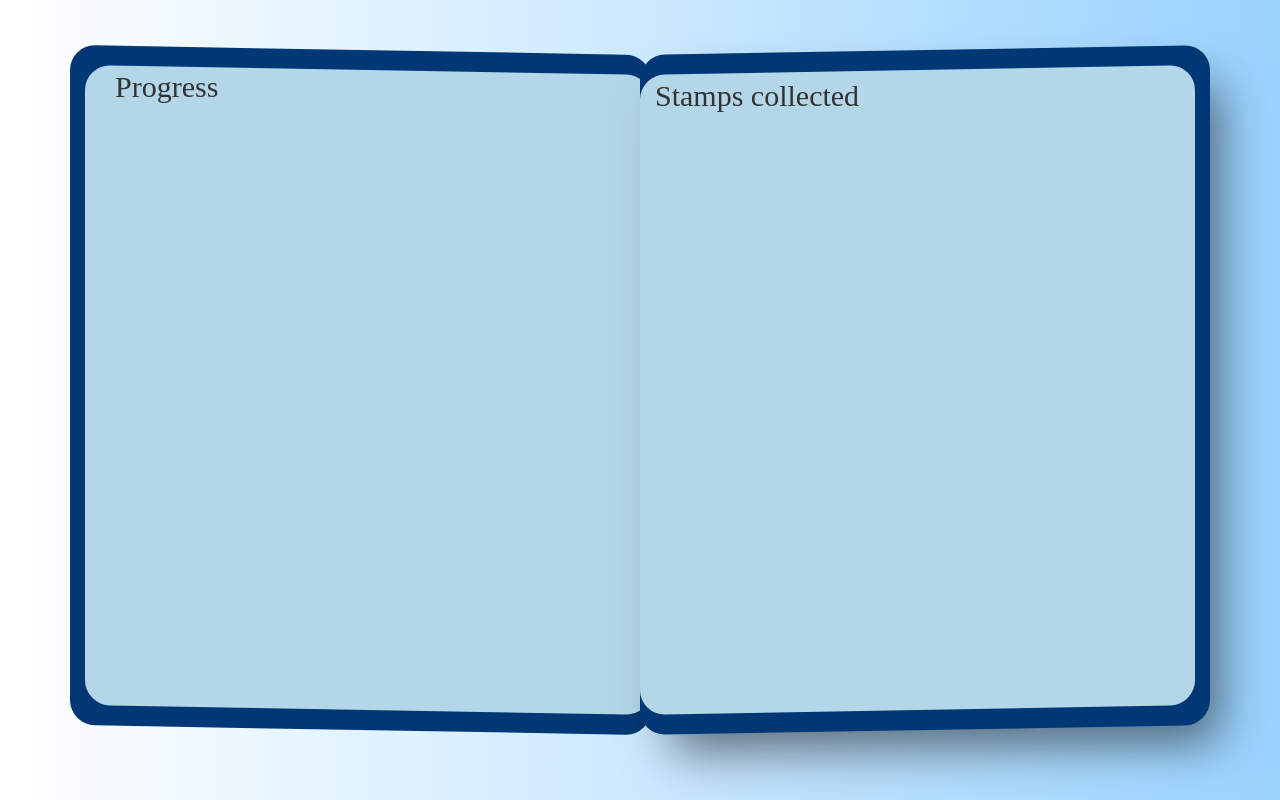
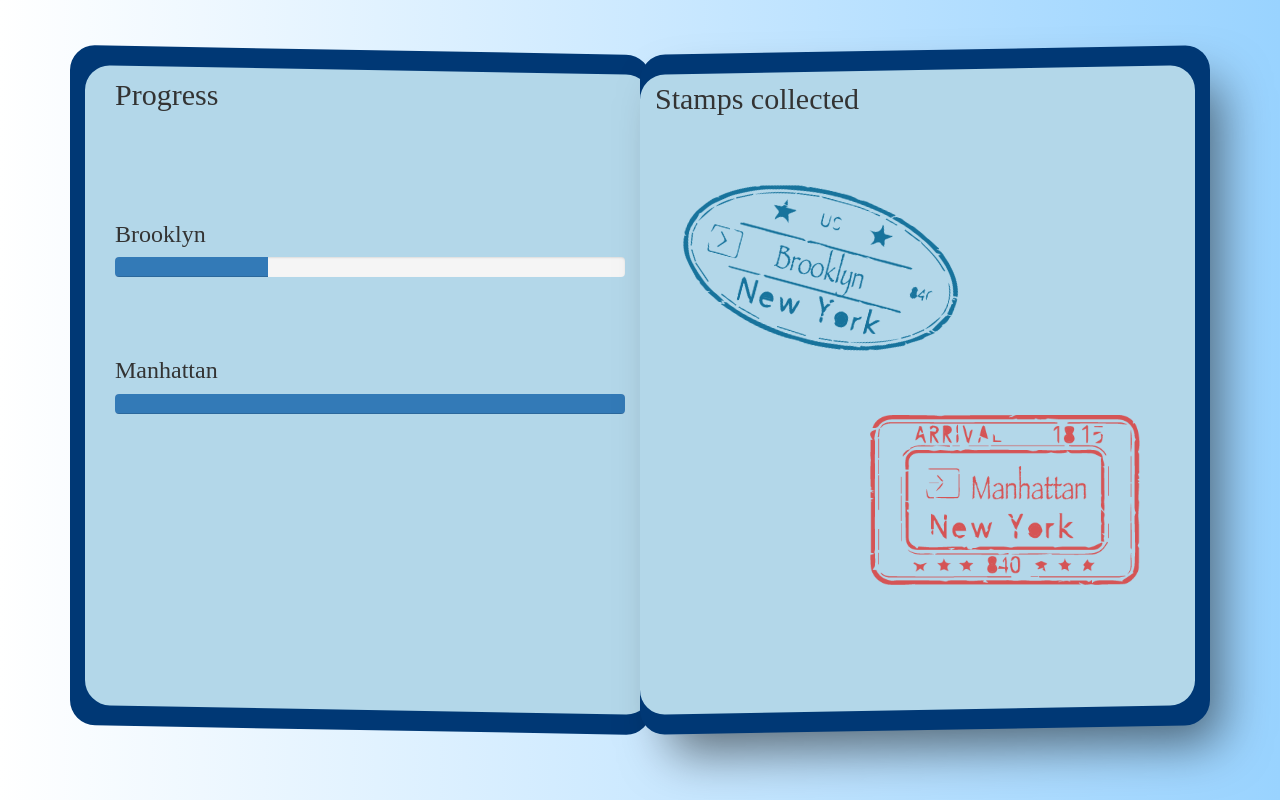
Before and after one commit to GeorgeFNYC/phase-3-front-end, a React (Create React App) app: page /progress in a window 1280 px wide. Built offline with nearby package versions, Linux system fonts and the light colour scheme; a web font is replaced by a local one.

Commit message:
added stamps and the progress bar to the progress component

```diff
--- a/src/components/Progress.js
+++ b/src/components/Progress.js
@@ -1,6 +1,9 @@
 import React from 'react'
+import ProgressBar from 'react-bootstrap/ProgressBar';
 
 import '../App.css'
+import bk from '../brooklynStamp.png'
+import man from '../manhattanStamp.png'
 
 function Progress() {
   return (
@@ -10,9 +13,25 @@ function Progress() {
             <div className='col-lg-12 insideBook'>
                 <div className='col-lg-6 leftContent'>
                     <h2>Progress</h2>
+                    <br/>
+                    <br/>
+                    <br/>
+                    <br/>
+                    <h3>Brooklyn</h3>
+                        <ProgressBar variant='info' now={30}/>
+                    <br/>
+                    <br/>
+                    <h3>Manhattan</h3>
+                    <ProgressBar variant='info' now={100}/>
                 </div>
                 <div className='col-lg-6 rightContent'>
                     <h2>Stamps collected</h2>
+                    <br/>
+                    <br/>
+                    <img id='bkStamp' src={bk} alt='Brooklyn Stamp'/>
+                    <br/>
+                    <br/>
+                    <img id='manStamp' src={man} alt='Manhattan Stamp'/>
                 </div>
             </div>
         </div>
--- a/src/index.css
+++ b/src/index.css
@@ -127,12 +127,11 @@ code {
 }
 
 .leftContent {
-  position: relative;
+  margin-top: 8px;
 }
 .rightContent {
-  position: relative;
   z-index: 2;
-  margin-top: 9px;
+  margin-top: 12px;
 }
 /* #insideBook {
   background-color: #B3D7E9;
@@ -141,3 +140,36 @@ code {
   border-radius: 25px;
 } */
 /************************   Progress page component   **************************/
+
+#bkStamp {
+  rotate: 15deg;
+  width: 55%;
+  margin: 25px;
+}
+#manStamp {
+  width: 53%;
+  margin: 25px;
+  float: right;
+}
+progress {
+  opacity: 0;
+}
+.progress-container {
+  position: relative;
+  display: inline-block;
+  background: #eee;
+  height: 20px;
+  border-radius: 6px;
+  overflow: hidden;
+  width: 65%;
+  margin-top: 25px;
+}
+.progress-container::before {
+  content: "";
+  position: absolute;
+  top: 0;
+  left: 0;
+  height: 100%;
+  width: 90%;
+  background: #003875;
+}
```
